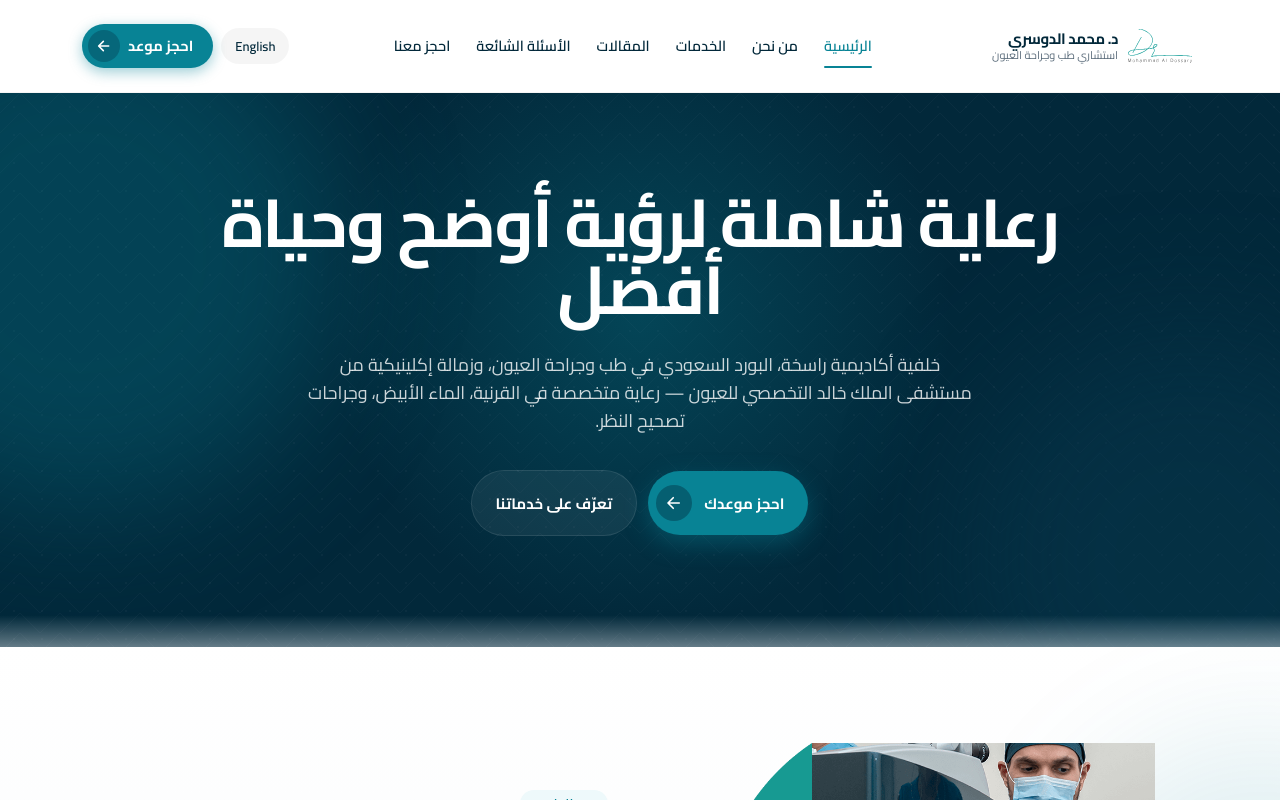
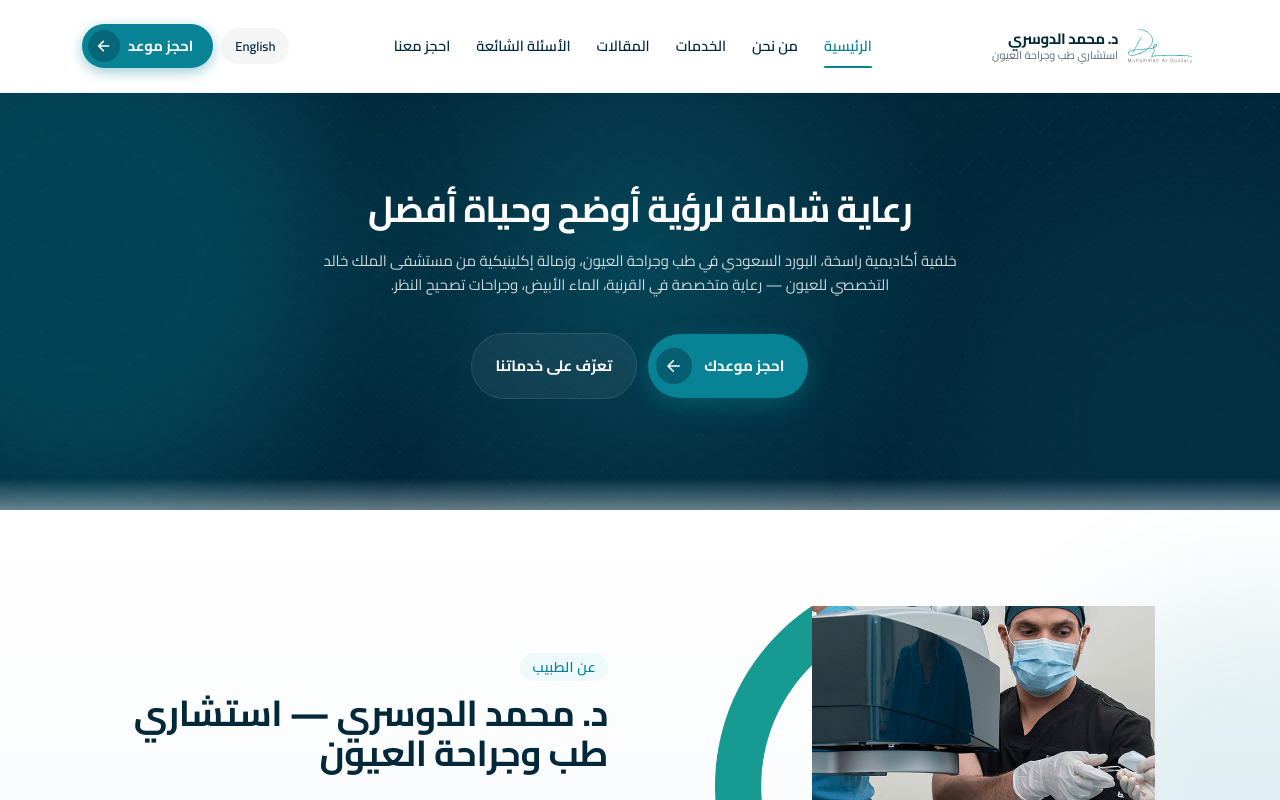
Before and after one commit to eclipseagency/drmdossary, a Next.js app: page / in a window 1280 px wide. Shown: the top 800 px of the page. Built offline with nearby package versions, Linux system fonts and the light colour scheme.

Commit message:
HomeHero: smaller title + lede to match the reference scale

```diff
--- a/components/home/HomeHero.tsx
+++ b/components/home/HomeHero.tsx
@@ -86,12 +86,12 @@ export function HomeHero({ lang }: { lang: Lang }) {
               (Previously used grad-text-light but bg-clip:text doesn't
               render on a span containing many inline-block word spans
               from TextReveal — left the title invisible.) */}
-          <h1 className="text-4xl md:text-6xl lg:text-[4.2rem] leading-[1.08] tracking-tight text-white">
+          <h1 className="text-2xl md:text-3xl lg:text-4xl leading-[1.15] tracking-tight text-white">
             <TextReveal text={hero.title} delay={120} step={55} />
           </h1>
 
           {/* Lede */}
-          <p className="mt-7 text-white/80 text-base md:text-lg max-w-2xl mx-auto leading-relaxed">
+          <p className="mt-5 text-white/80 text-sm md:text-[15px] max-w-2xl mx-auto leading-relaxed">
             <TextReveal text={hero.lede} delay={500} step={28} offset={10} />
           </p>
 
```
